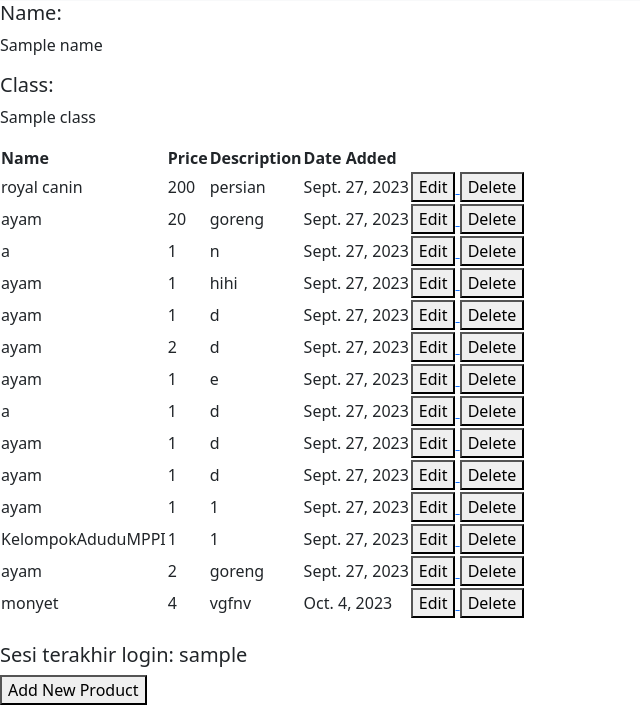
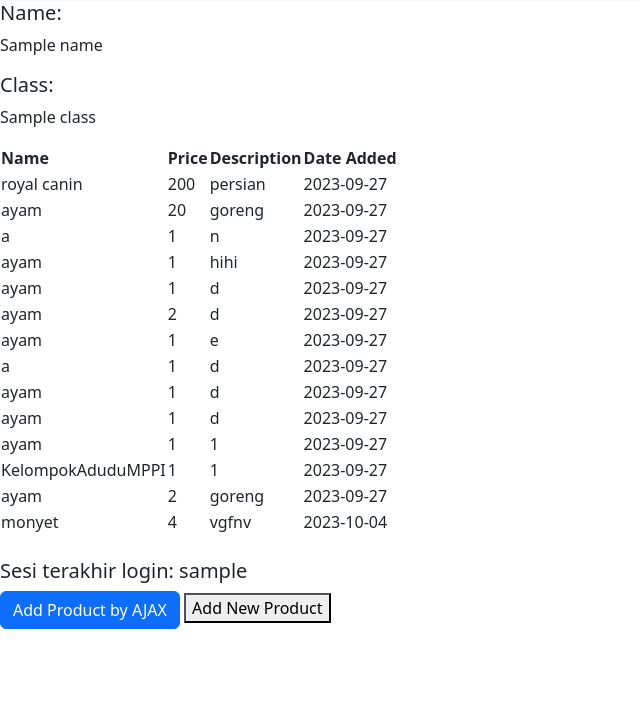
Before and after one commit to shirinzarqaa/shopping-list, a Django app: template main/templates/main.html in a window 1280 px wide. Shown: the part 109-814 px from the top of the page, without its empty margins (0-640 px from the left). After the commit the page ends 738 px from the top, so only its background shows below. Run offline with Django 4.2, Linux system fonts and the light colour scheme; data comes from the database, SQL or seed files in the repository; both versions use the stored data as it was after the commit; the template is opened without the code that fills it: values that come from a table or form of the project are taken from there, most other values are stand-ins (such as "Sample title", 1, 10 or a date in 2020).

Commit message:
tutorial update

```diff
--- a/main/templates/create_product.html
+++ b/main/templates/create_product.html
@@ -16,4 +16,7 @@
     </table>
 </form>
 
+
+
+
 {% endblock %}
--- a/main/templates/main.html
+++ b/main/templates/main.html
@@ -15,46 +15,49 @@
 </nav>
 
 
-
 <h5>Name:</h5>
 <p>{{name}}</p>
 
 <h5>Class:</h5>
 <p>{{class}}</p>
-<table>
-    <tr>
-        <th>Name</th>
-        <th>Price</th>
-        <th>Description</th>
-        <th>Date Added</th>
-    </tr>
+<table id="product_table"></table>
 
-    {% comment %} Berikut cara memperlihatkan data produk di bawah baris ini {% endcomment %}
-
-    {% for product in products %}
-        <tr>
-            <td>{{product.name}}</td>
-            <td>{{product.price}}</td>
-            <td>{{product.description}}</td>
-            <td>{{product.date_added}}</td>
-            <td>
-                <a href="{% url 'main:edit_product' product.pk %}">
-                    <button>
-                        Edit
-                    </button>
-                </a>
-                <a href="{% url 'main:delete_product' product.pk %}">
-                    <button>
-                        Delete
-                    </button>
-                </a>
-            </td>
-        </tr>
-    {% endfor %}
-</table>
+<div class="modal fade" id="exampleModal" tabindex="-1" aria-labelledby="exampleModalLabel" aria-hidden="true">
+    <div class="modal-dialog">
+        <div class="modal-content">
+            <div class="modal-header">
+                <h1 class="modal-title fs-5" id="exampleModalLabel">Add New Product</h1>
+                <button type="button" class="btn-close" data-bs-dismiss="modal" aria-label="Close"></button>
+            </div>
+            <div class="modal-body">
+                <form id="form" onsubmit="return false;">
+                    {% csrf_token %}
+                    <div class="mb-3">
+                        <label for="name" class="col-form-label">Name:</label>
+                        <input type="text" class="form-control" id="name" name="name"></input>
+                    </div>
+                    <div class="mb-3">
+                        <label for="price" class="col-form-label">Price:</label>
+                        <input type="number" class="form-control" id="price" name="price"></input>
+                    </div>
+                    <div class="mb-3">
+                        <label for="description" class="col-form-label">Description:</label>
+                        <textarea class="form-control" id="description" name="description"></textarea>
+                    </div>
+                </form>
+            </div>
+            <div class="modal-footer">
+                <button type="button" class="btn btn-secondary" data-bs-dismiss="modal">Close</button>
+                <button type="button" class="btn btn-primary" id="button_add" data-bs-dismiss="modal">Add Product</button>
+            </div>
+        </div>
+    </div>
+</div>
 
 <br />
 <h5>Sesi terakhir login: {{ last_login }}</h5>
+
+<button type="button" class="btn btn-primary" data-bs-toggle="modal" data-bs-target="#exampleModal">Add Product by AJAX</button>
 
 <a href="{% url 'main:create_product' %}">
     <button>
@@ -63,4 +66,43 @@
 </a>
 
 
+<script>
+    async function getProducts() {
+        return fetch("{% url 'main:get_product_json' %}").then((res) => res.json())
+    }
+
+    async function refreshProducts() {
+        document.getElementById("product_table").innerHTML = ""
+        const products = await getProducts()
+        let htmlString = `<tr>
+            <th>Name</th>
+            <th>Price</th>
+            <th>Description</th>
+            <th>Date Added</th>
+        </tr>`
+        products.forEach((item) => {
+            htmlString += `\n<tr>
+            <td>${item.fields.name}</td>
+            <td>${item.fields.price}</td>
+            <td>${item.fields.description}</td>
+            <td>${item.fields.date_added}</td>
+        </tr>`
+        })
+
+        document.getElementById("product_table").innerHTML = htmlString
+    }
+    refreshProducts()
+
+    function addProduct() {
+        fetch("{% url 'main:add_product_ajax' %}", {
+            method: "POST",
+            body: new FormData(document.querySelector('#form'))
+        }).then(refreshProducts)
+
+        document.getElementById("form").reset()
+        return false
+    }
+
+    document.getElementById("button_add").onclick = addProduct
+</script>
 {% endblock content %}
--- a/main/urls.py
+++ b/main/urls.py
@@ -1,5 +1,5 @@
 from django.urls import path
-from main.views import show_main, create_product, show_xml,show_json,show_xml_by_id, show_json_by_id, register,login_user, logout_user, edit_product
+from main.views import add_product_ajax, get_product_json, show_main, create_product, show_xml,show_json,show_xml_by_id, show_json_by_id, register,login_user, logout_user, edit_product
 from main.views import delete_product
 
 
@@ -18,4 +18,6 @@ urlpatterns = [
     path('logout/', logout_user, name='logout'),
     path('edit-product/<int:id>', edit_product, name='edit_product'),
     path('delete/<int:id>', delete_product, name='delete_product'),
+    path('get-product/', get_product_json, name='get_product_json'),
+    path('create-product-ajax/', add_product_ajax, name='add_product_ajax')
 ]
--- a/main/views.py
+++ b/main/views.py
@@ -1,5 +1,5 @@
 from django.shortcuts import render
-from django.http import HttpResponseRedirect
+from django.http import HttpResponseNotFound, HttpResponseRedirect
 from main.forms import ProductForm
 from django.urls import reverse
 from django.http import HttpResponse, HttpResponseRedirect
@@ -10,6 +10,7 @@ from django.contrib.auth.forms import UserCreationForm
 from django.contrib import messages
 from django.contrib.auth import authenticate, login, logout
 from django.contrib.auth.decorators import login_required
+from django.views.decorators.csrf import csrf_exempt
 
 import datetime
 
@@ -133,3 +134,22 @@ def delete_product(request, id):
     product.delete()
     # Kembali ke halaman awal
     return HttpResponseRedirect(reverse("main:show_main"))
+
+def get_product_json(request):
+    product_item = Product.objects.all()
+    return HttpResponse(serializers.serialize('json', product_item))
+
+@csrf_exempt
+def add_product_ajax(request):
+    if request.method == 'POST':
+        name = request.POST.get("name")
+        price = request.POST.get("price")
+        description = request.POST.get("description")
+        user = request.user
+
+        new_product = Product(name=name, price=price, description=description, user=user)
+        new_product.save()
+
+        return HttpResponse(b"CREATED", status=201)
+
+    return HttpResponseNotFound()
```
Also changed, not shown: db.sqlite3. Lines whose indentation alone changed are shown as unchanged.
